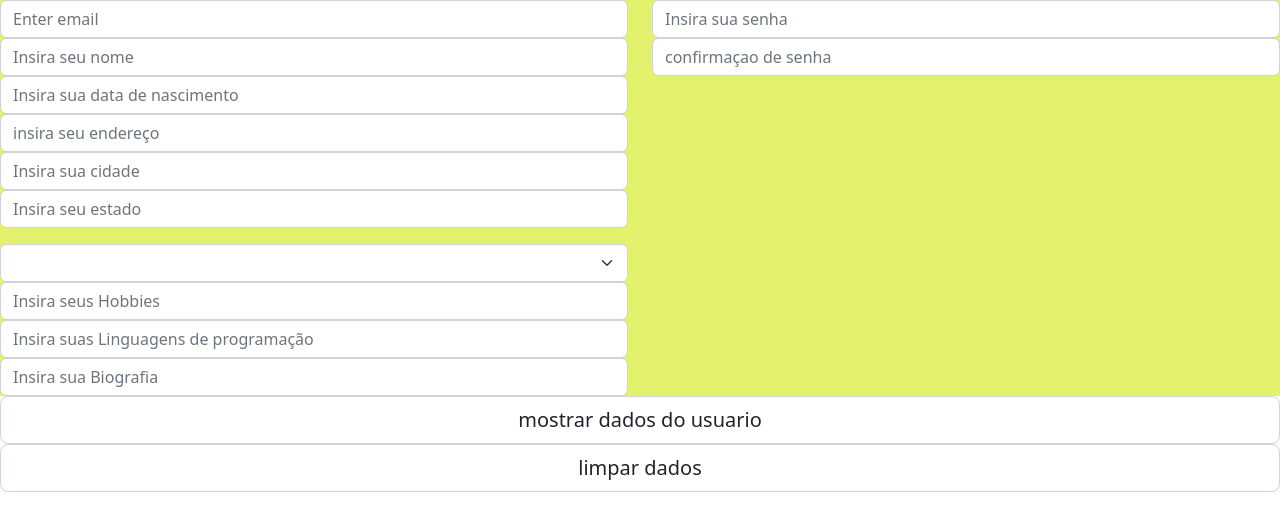
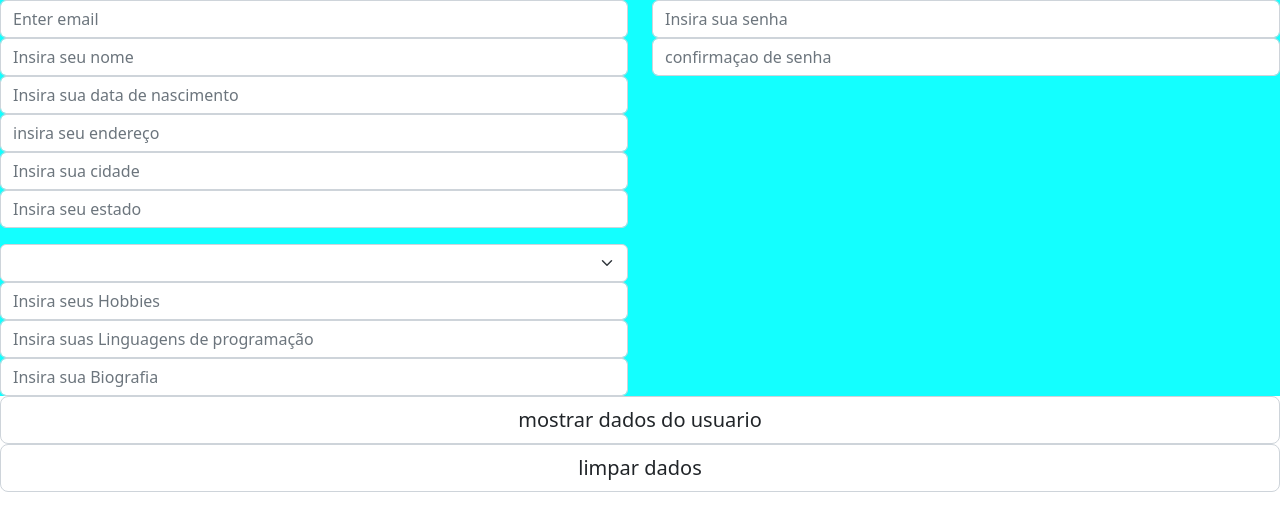
Before and after one commit to GugsTI/gugs2325, a Vue app: page / in a window 1280 px wide. Shown: the top 530 px of the page. Built offline with nearby package versions, Linux system fonts and the light colour scheme.

Commit message:
atualização 003

```diff
--- a/src/App.vue
+++ b/src/App.vue
@@ -55,7 +55,7 @@ function limpardados (){
      <input type="text" v-bind:value="estado" v-on:input="event => estado = event.target.value" class="form-control"
           placeholder="Insira seu estado">
 
-     <select v-bind:value="estado" v-on:input="event => estado = event.target.value" class="form-select mt-3">
+     <select v-bind:value="estado" v-on:input="event => estado = event.target.value" class="form-select mt-3" placeholder="Estado:">
      <option>AC</option>
      <option>AL</option>
      <option>AP</option>
@@ -126,7 +126,7 @@ function limpardados (){
 <style scoped>
 
 div{
-  background-color: rgba(228, 241, 107, 0.918);
+  background-color: rgba(18, 255, 255, 0.918);
 }
 
 </style>
```
